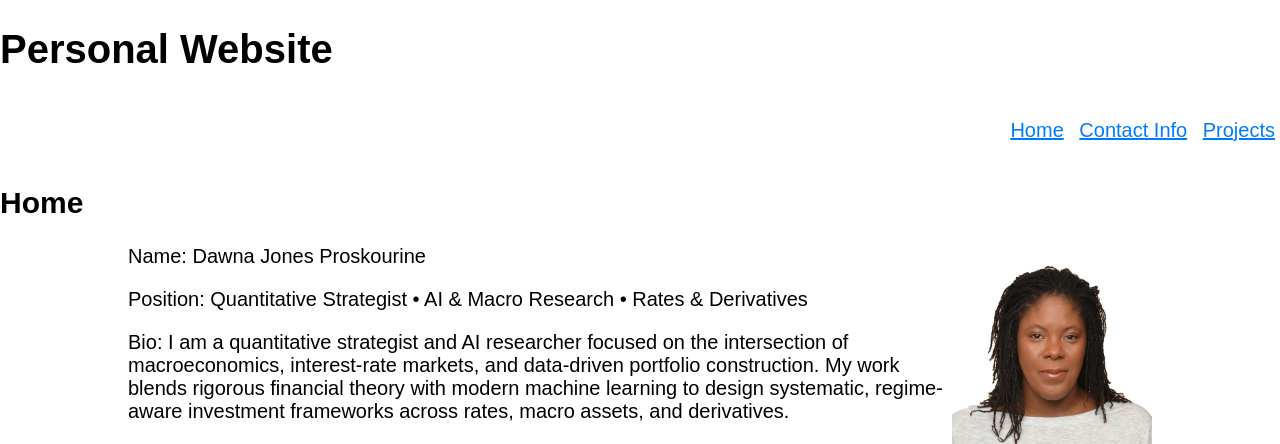
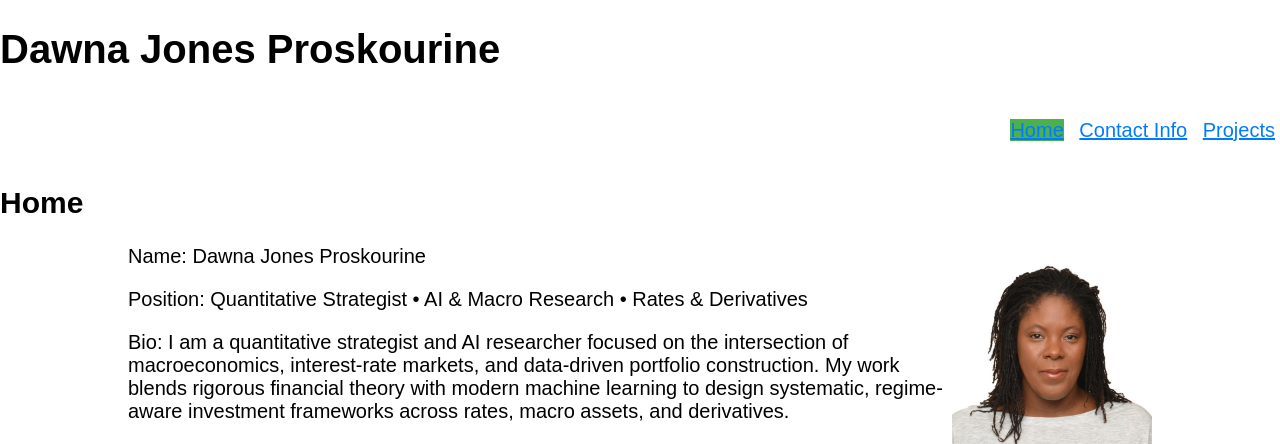
Before and after one commit to dawnaproskourine/jhu_software_concepts, a Flask app: page / in a window 1280 px wide. Shown: the top 444 px of the page. Run offline with Flask 3, Linux system fonts and the light colour scheme.

Commit message:
highlight active page

```diff
--- a/module_1/personal_website/pages.py
+++ b/module_1/personal_website/pages.py
@@ -1,4 +1,4 @@
-from flask import Blueprint, render_template
+from flask import Blueprint, render_template, request
 
 #create an instance of blueprint and name it bp. The first argument is the name of the blueprint.
 #Use this name to identify this particular plueprint in the flask project
--- a/module_1/personal_website/static/styles.css
+++ b/module_1/personal_website/static/styles.css
@@ -18,6 +18,8 @@ a:hover {
   color: #0056b3;
 }
 
+
+
 nav {
     display: flex;
     justify-content: end;
@@ -33,6 +35,11 @@ nav ul li {
   margin: 0 5px;
 }
 
+nav ul li.active {
+    background-color: #4CAF50;
+    color: white;
+}
+
 main {
   width: 80%;
   margin: 0 auto;
--- a/module_1/personal_website/templates/_navigation.html
+++ b/module_1/personal_website/templates/_navigation.html
@@ -1,7 +1,7 @@
 <nav>
   <ul>
-    <li><a href="{{ url_for('pages.home') }}">Home</a></li>
-    <li><a href="{{ url_for('pages.contact') }}">Contact Info</a></li>
-    <li><a href="{{ url_for('pages.projects') }}">Projects</a></li>
+    <li {% if request.path == '/' %} class="active" {% endif %} ><a href="{{ url_for('pages.home') }}">Home</a></li>
+    <li {% if request.path == '/contact' %} class="active" {% endif %} ><a href="{{ url_for('pages.contact') }}">Contact Info</a></li>
+    <li {% if request.path == '/projects' %} class="active" {% endif %} ><a href="{{ url_for('pages.projects') }}">Projects</a></li>
   </ul>
 </nav>
--- a/module_1/personal_website/templates/base.html
+++ b/module_1/personal_website/templates/base.html
@@ -5,7 +5,7 @@
   <link rel="stylesheet" href="{{ url_for('static', filename='styles.css') }}">
 </head>
 <body>
-<h1>Personal Website</h1>
+<h1>Dawna Jones Proskourine</h1>
 {% include("_navigation.html") %}
 <section>
   <header>
```
